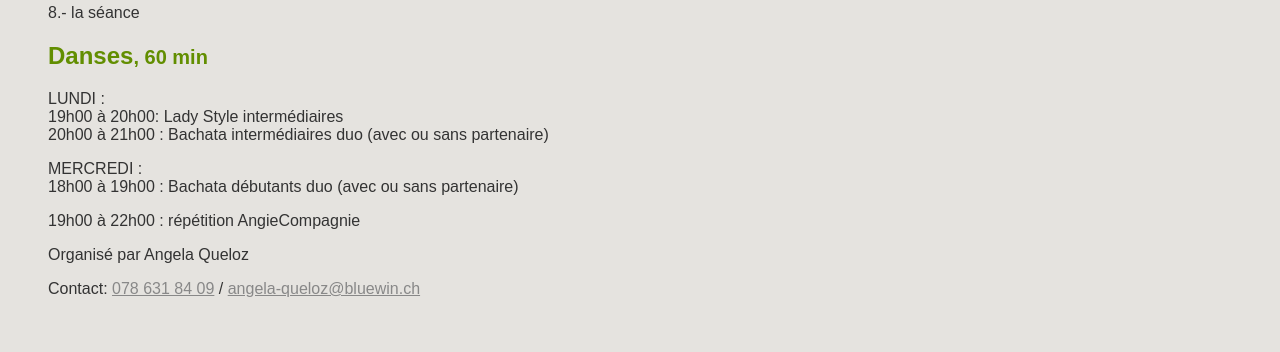
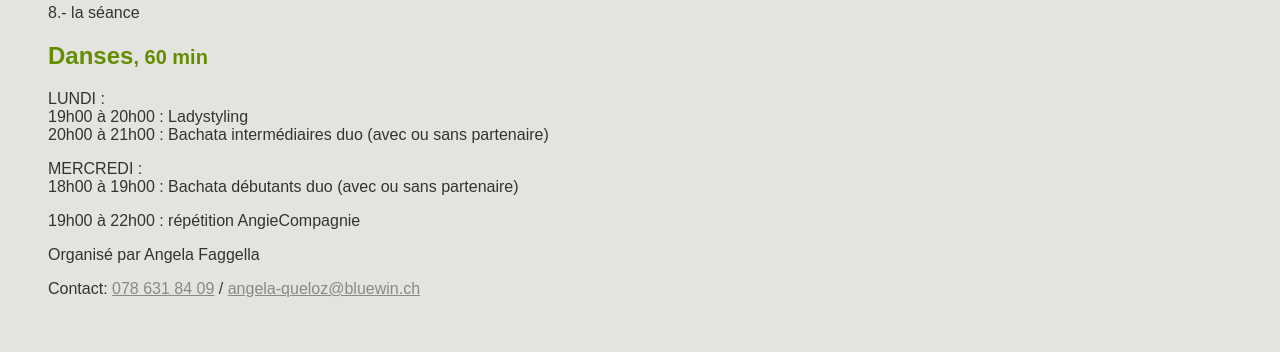
Before and after one commit to kilowhat/gymagine.ch, a Jekyll site: the page built from cours.md, in a window 1280 px wide. Shown: the part 1654-2006 px from the top of the page. Built offline with Jekyll 4.4.1, drawn with Linux system fonts in a browser that asks for light colours; comment, search, counter and statistics services are not loaded.

Commit message:
Mise à jour cours

```diff
--- a/cours.md
+++ b/cours.md
@@ -87,7 +87,7 @@ Contact: [078 859 68 95](tel:+41788596895) / <cours@anitajoray.com>
 ## Danses<small>, 60 min</small>
 
 LUNDI :<br>
-19h00 à 20h00: Lady Style intermédiaires<br>
+19h00 à 20h00 : Ladystyling<br>
 20h00 à 21h00 : Bachata intermédiaires duo (avec ou sans partenaire)
 
 MERCREDI :<br>
@@ -95,6 +95,6 @@ MERCREDI :<br>
 
 19h00 à 22h00 : répétition AngieCompagnie
 
-Organisé par Angela Queloz
+Organisé par Angela Faggella
 
 Contact: [078 631 84 09](tel:+41786318409) / <angela-queloz@bluewin.ch>
```
